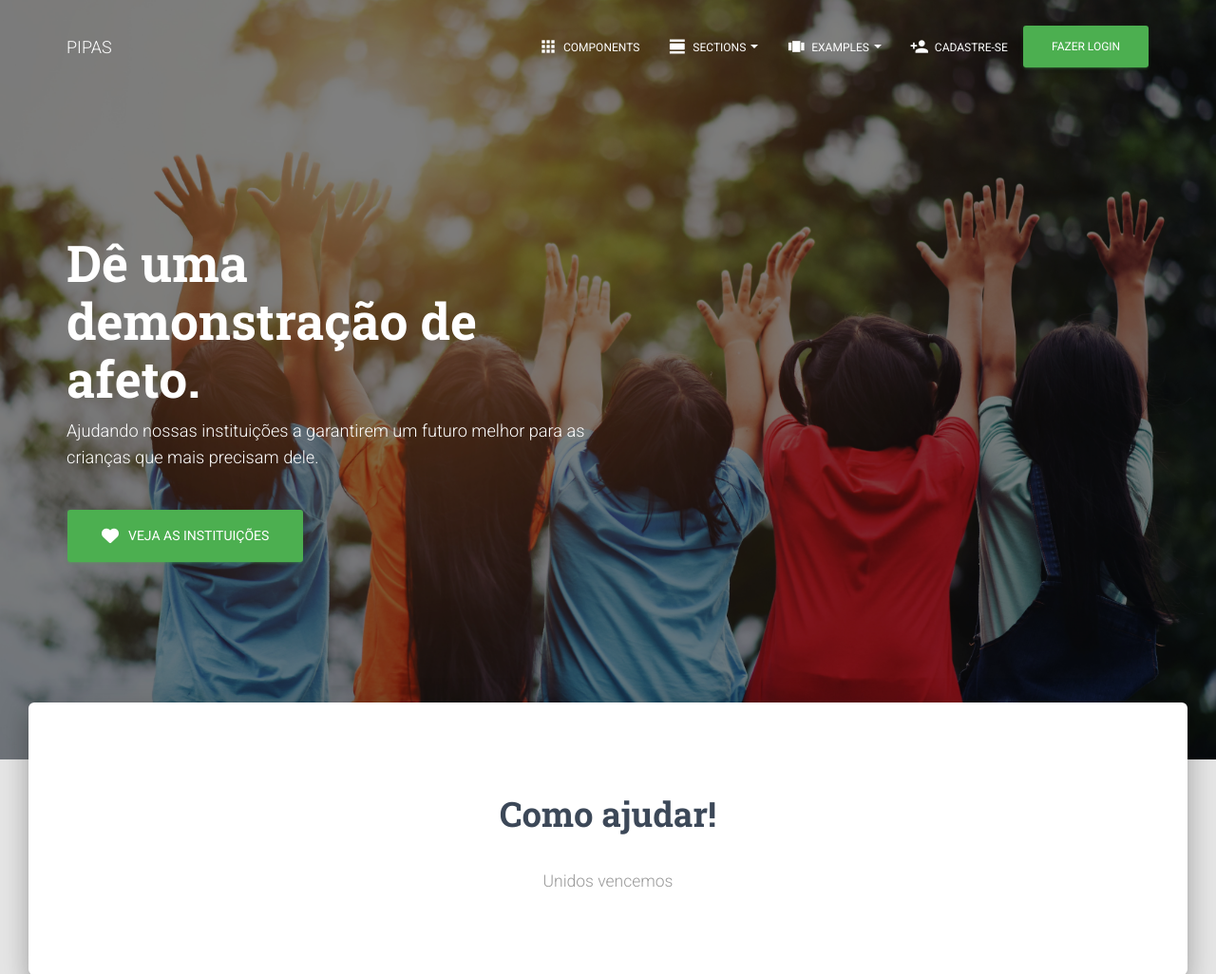
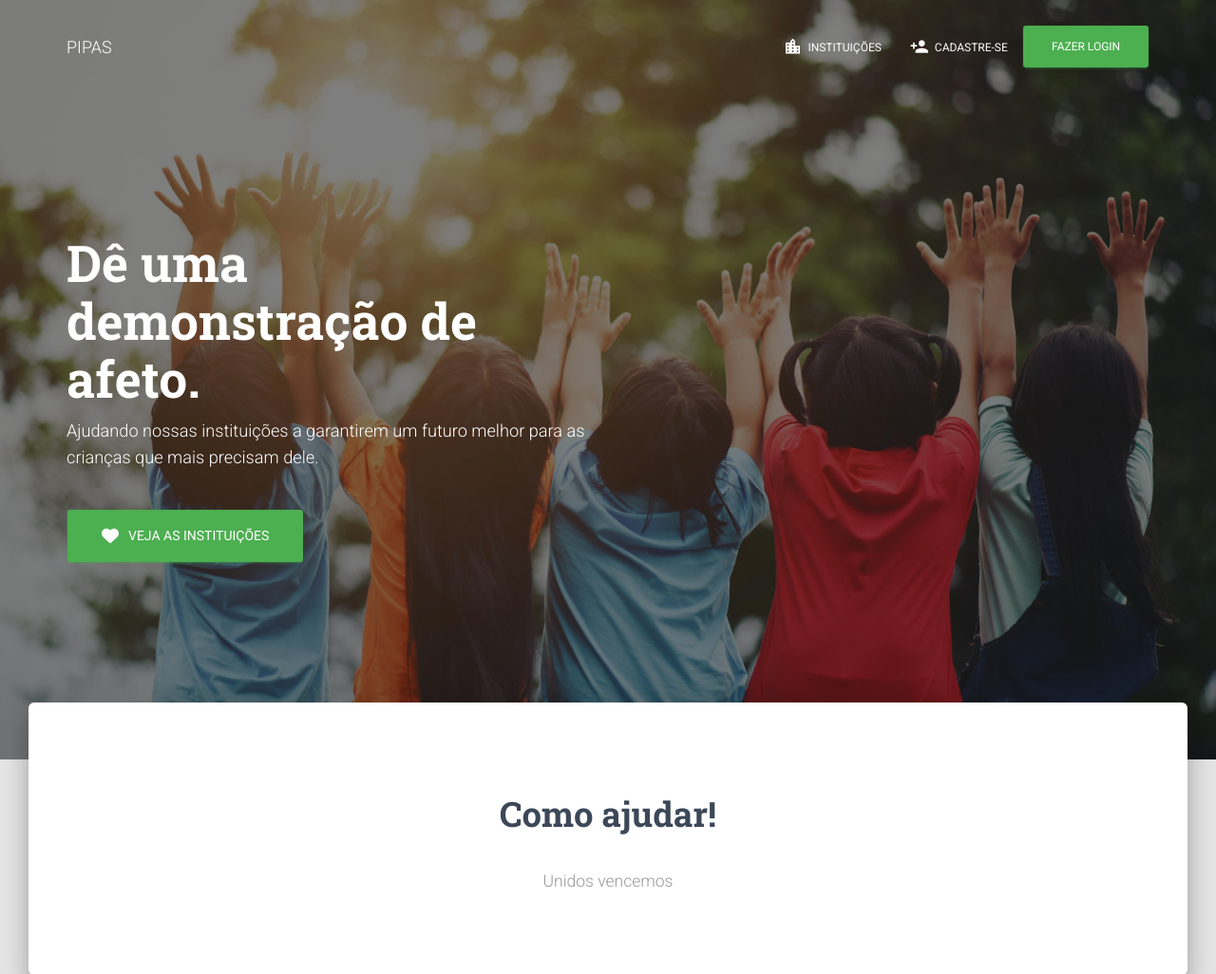
Before and after one commit to giusepper11/PIPAS---Casa-de-amparo, a Django app: page / in a window 1280 px wide. Shown: the top 1026 px of the page at 95% size. Run offline with Django 3.2, Linux system fonts and the light colour scheme; parts of the project's set-up code (start-up, migrations or seed data) failed here and were passed over; some libraries are stand-ins or nearby versions.

Commit message:
Nova versão de layout

```diff
--- a/home/templates/home/base/base.html
+++ b/home/templates/home/base/base.html
@@ -44,123 +44,11 @@
             <ul class="nav navbar-nav navbar-right">
                 <li>
                     <a href="../index.html">
-                        <i class="material-icons">apps</i> Components
+                        <i class="material-icons">location_city</i> Instituições
                     </a>
                 </li>
 
-                <li class="dropdown">
-                    <a href="#" class="dropdown-toggle" data-toggle="dropdown">
-                        <i class="material-icons">view_day</i> Sections
-                        <b class="caret"></b>
-                    </a>
-                    <ul class="dropdown-menu dropdown-with-icons">
-                        <li>
-                            <a href="../sections.html#headers">
-                                <i class="material-icons">dns</i> Headers
-                            </a>
-                        </li>
-                        <li>
-                            <a href="../sections.html#features">
-                                <i class="material-icons">build</i> Features
-                            </a>
-                        </li>
-                        <li>
-                            <a href="../sections.html#blogs">
-                                <i class="material-icons">list</i> Blogs
-                            </a>
-                        </li>
-                        <li>
-                            <a href="../sections.html#teams">
-                                <i class="material-icons">people</i> Teams
-                            </a>
-                        </li>
-                        <li>
-                            <a href="../sections.html#projects">
-                                <i class="material-icons">assignment</i> Projects
-                            </a>
-                        </li>
-                        <li>
-                            <a href="../sections.html#pricing">
-                                <i class="material-icons">monetization_on</i> Pricing
-                            </a>
-                        </li>
-                        <li>
-                            <a href="../sections.html#testimonials">
-                                <i class="material-icons">chat</i> Testimonials
-                            </a>
-                        </li>
-                        <li>
-                            <a href="../sections.html#contactus">
-                                <i class="material-icons">call</i> Contacts
-                            </a>
-                        </li>
 
-                    </ul>
-                </li>
-
-                <li class="dropdown">
-                    <a href="#" class="dropdown-toggle" data-toggle="dropdown">
-                        <i class="material-icons">view_carousel</i> Examples
-                        <b class="caret"></b>
-                    </a>
-                    <ul class="dropdown-menu dropdown-with-icons">
-                        <li>
-                            <a href="../examples/about-us.html">
-                                <i class="material-icons">account_balance</i> About Us
-                            </a>
-                        </li>
-                        <li>
-                            <a href="../examples/blog-post.html">
-                                <i class="material-icons">art_track</i> Blog Post
-                            </a>
-                        </li>
-                        <li>
-                            <a href="../examples/blog-posts.html">
-                                <i class="material-icons">view_quilt</i> Blog Posts
-                            </a>
-                        </li>
-                        <li>
-                            <a href="../examples/contact-us.html">
-                                <i class="material-icons">location_on</i> Contact Us
-                            </a>
-                        </li>
-                        <li>
-                            <a href="../examples/landing-page.html">
-                                <i class="material-icons">view_day</i> Landing Page
-                            </a>
-                        </li>
-                        <li>
-                            <a href="../examples/login-page.html">
-                                <i class="material-icons">fingerprint</i> Login Page
-                            </a>
-                        </li>
-                        <li>
-                            <a href="../examples/pricing.html">
-                                <i class="material-icons">attach_money</i> Pricing Page
-                            </a>
-                        </li>
-                        <li>
-                            <a href="../examples/ecommerce.html">
-                                <i class="material-icons">shop</i> Ecommerce Page
-                            </a>
-                        </li>
-                        <li>
-                            <a href="../examples/product-page.html">
-                                <i class="material-icons">beach_access</i> Product Page
-                            </a>
-                        </li>
-                        <li>
-                            <a href="../examples/profile-page.html">
-                                <i class="material-icons">account_circle</i> Profile Page
-                            </a>
-                        </li>
-                        <li>
-                            <a href="../examples/signup-page.html">
-                                <i class="material-icons">person_add</i> Signup Page
-                            </a>
-                        </li>
-                    </ul>
-                </li>
                 <li>
                     <a href="../index.html">
                         <i class="material-icons">
```
Also changed, not shown: home/static/home/img/kids_bg.jpg.
